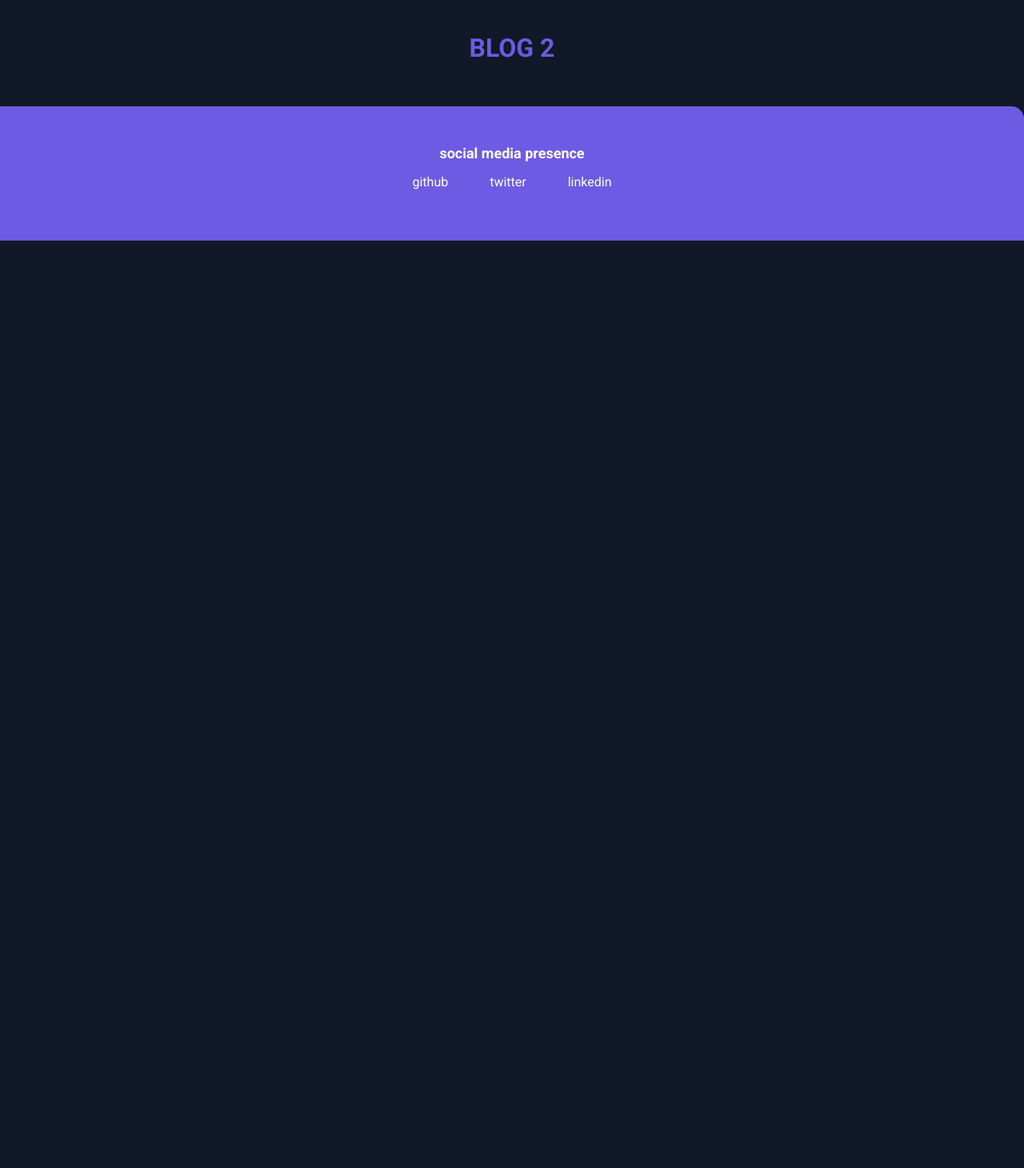
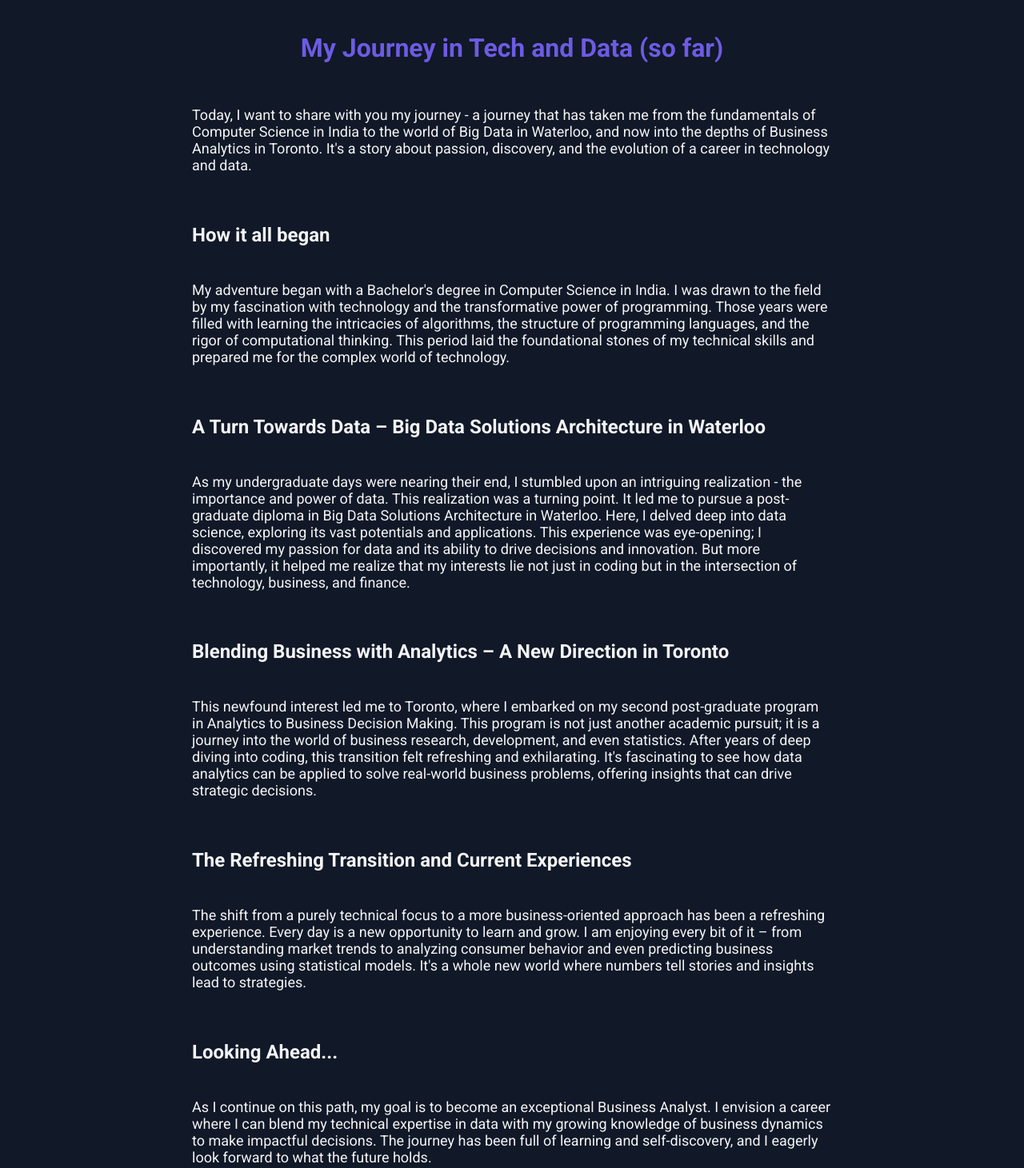
Before and after one commit to sumukhdhawade/sumukhdhawade.com, a plain HTML site: page blog2.html in a window 1280 px wide. Shown: the part 180-1641 px from the top of the page at 80% size. Before the commit the page ends 800 px from the top, so only its background shows below. Drawn offline with Linux system fonts and the light colour scheme.

Commit message:
Update blogs

```diff
--- a/blog2.html
+++ b/blog2.html
@@ -23,10 +23,50 @@
     </nav>
 
     <header class="hero">
-        <h1 class="hero-heading"><span class="heading-inverted">BLOG 2</span></h1>
+        <h1 class="hero-heading"><span class="heading-inverted">My Journey in Tech and Data (so far)</span></h1>
     </header>
 
+        <p class="blog-para">Today, I want to share with you my journey - a journey that has taken me from the fundamentals of Computer Science in India to the world of Big Data in Waterloo, and now into the depths of Business Analytics in Toronto. It's a story about passion, discovery, and the evolution of a career in technology and data.</p>
 
+        <br>
+
+        <h2 class="blog-heading">How it all began</h2>
+        <p class="blog-para">My adventure began with a Bachelor's degree in Computer Science in India. I was drawn to the field by my fascination with technology and the transformative power of programming. Those years were filled with learning the intricacies of algorithms, the structure of programming languages, and the rigor of computational thinking. This period laid the foundational stones of my technical skills and prepared me for the complex world of technology.
+        </p>
+
+        <br>
+
+        <h2 class="blog-heading">A Turn Towards Data – Big Data Solutions Architecture in Waterloo</h2>
+        <p class="blog-para">As my undergraduate days were nearing their end, I stumbled upon an intriguing realization - the importance and power of data. This realization was a turning point. It led me to pursue a post-graduate diploma in Big Data Solutions Architecture in Waterloo. Here, I delved deep into data science, exploring its vast potentials and applications. This experience was eye-opening; I discovered my passion for data and its ability to drive decisions and innovation. But more importantly, it helped me realize that my interests lie not just in coding but in the intersection of technology, business, and finance.</p>
+
+        <br>
+
+        <h2 class="blog-heading">Blending Business with Analytics – A New Direction in Toronto</h2>
+        <p class="blog-para">This newfound interest led me to Toronto, where I embarked on my second post-graduate program in Analytics to Business Decision Making. This program is not just another academic pursuit; it is a journey into the world of business research, development, and even statistics. After years of deep diving into coding, this transition felt refreshing and exhilarating. It's fascinating to see how data analytics can be applied to solve real-world business problems, offering insights that can drive strategic decisions.</p>
+
+        <br>
+
+        <h2 class="blog-heading">The Refreshing Transition and Current Experiences</h2>
+        <p class="blog-para">The shift from a purely technical focus to a more business-oriented approach has been a refreshing experience. Every day is a new opportunity to learn and grow. I am enjoying every bit of it – from understanding market trends to analyzing consumer behavior and even predicting business outcomes using statistical models. It's a whole new world where numbers tell stories and insights lead to strategies.</p>
+
+        <br>
+
+        <h2 class="blog-heading">Looking Ahead...</h2>
+        <p class="blog-para">As I continue on this path, my goal is to become an exceptional Business Analyst. I envision a career where I can blend my technical expertise in data with my growing knowledge of business dynamics to make impactful decisions. The journey has been full of learning and self-discovery, and I eagerly look forward to what the future holds.</p>
+
+        <br>
+
+        <h2 class="Final Thoughts"></h2>
+        <p class="blog-para">This journey from a Computer Science graduate to an aspiring Business Analyst has taught me the importance of continuous learning and adaptability. It's a path that has shown me the power of data beyond just coding – as a tool for business insights and decision-making. I'm excited about the opportunities that lie ahead and am determined to make the most of them. Stay tuned as I continue to explore this fascinating intersection of technology, data, and business!</p>
+
+        <br>
+        <br>
+
+        <h2 class="blog-heading">To be Continued.</h2>
+        <br>
+        <br>
+        <br>
+        <br>
 
     <footer class="footer">
         <div class="footer-header">social media presence</div>
```
Also changed, not shown: blogs.html (+3 -3 lines), index.html (+2 -2 lines).
